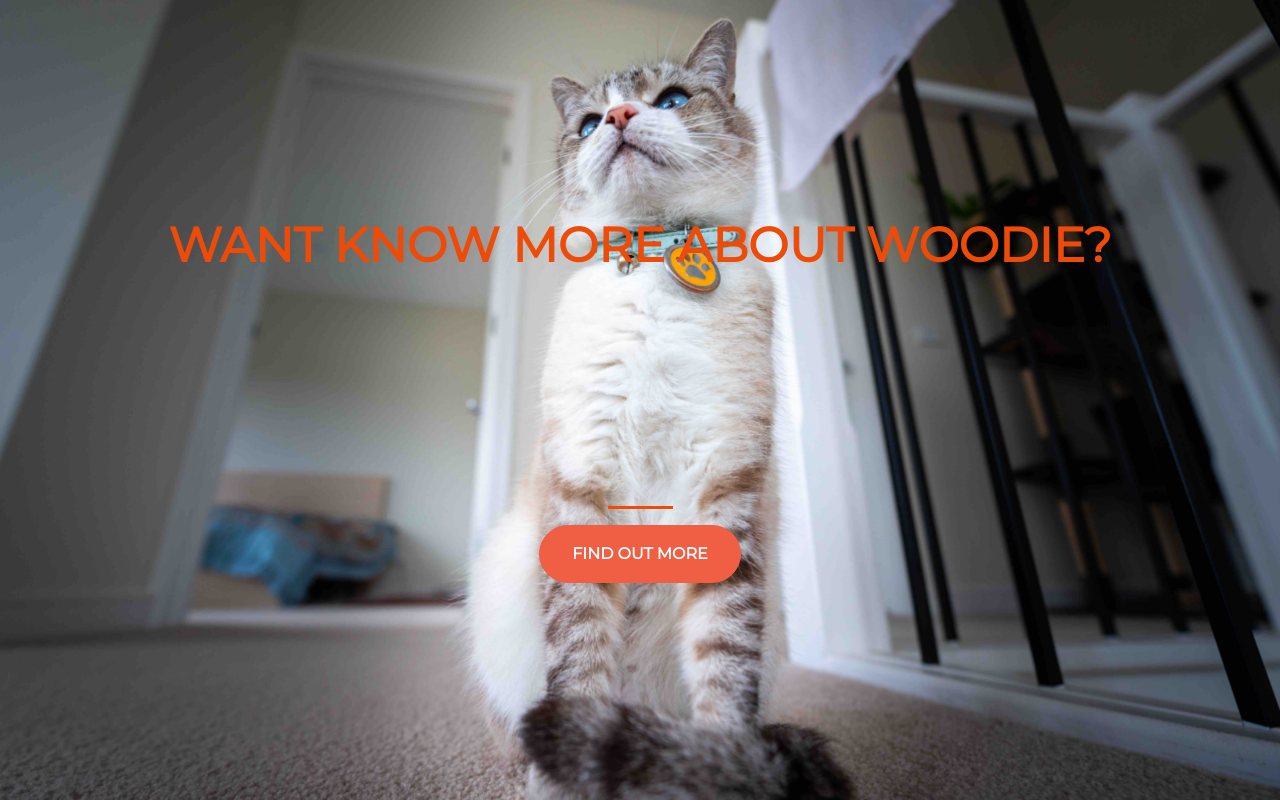
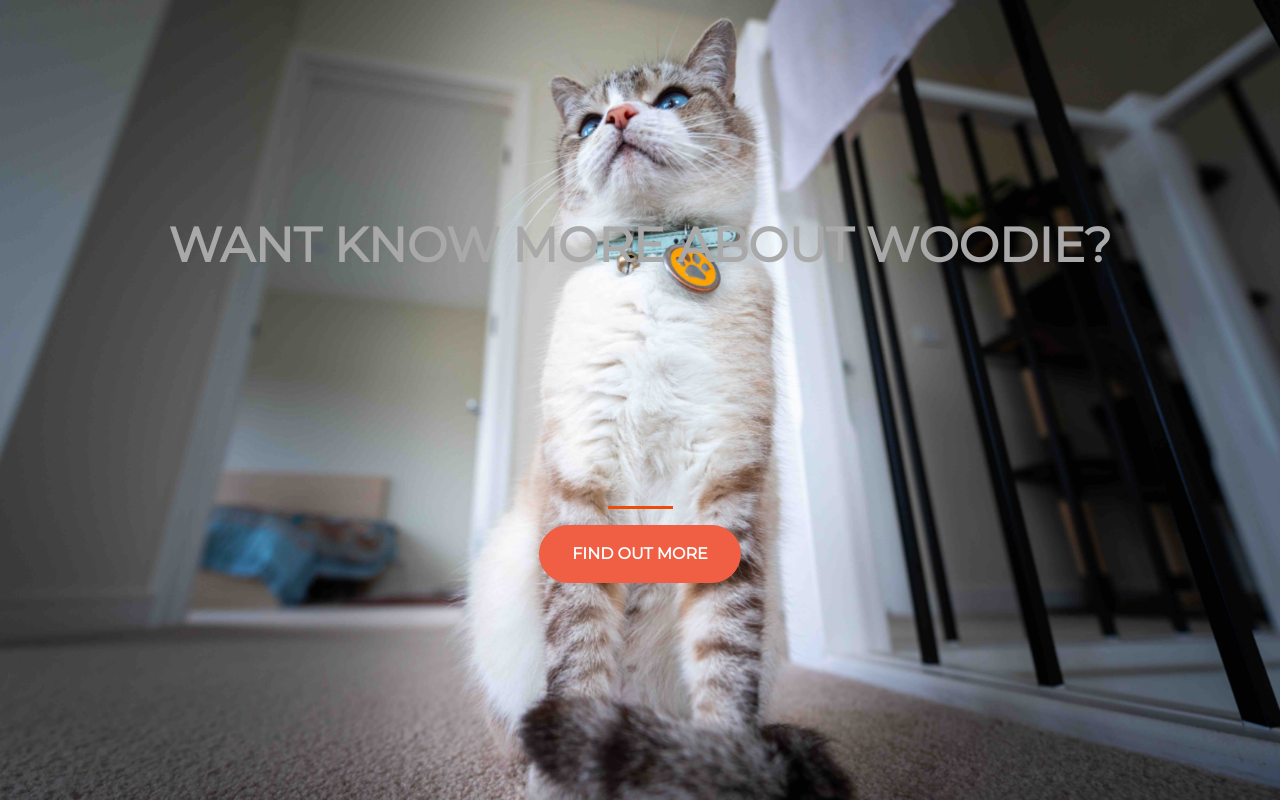
Before and after one commit to JackGWei/woodie, a plain HTML site: page index.html in a window 1280 px wide. Drawn offline with nearby package versions, Linux system fonts and the light colour scheme.

Commit message:
dark grey

```diff
--- a/style.css
+++ b/style.css
@@ -12,7 +12,7 @@ html {
 
 h1 {
   font-size: 3rem;
-  color: #ee4b08;
+  color: darkgrey;
 }
 
 hr {
```
